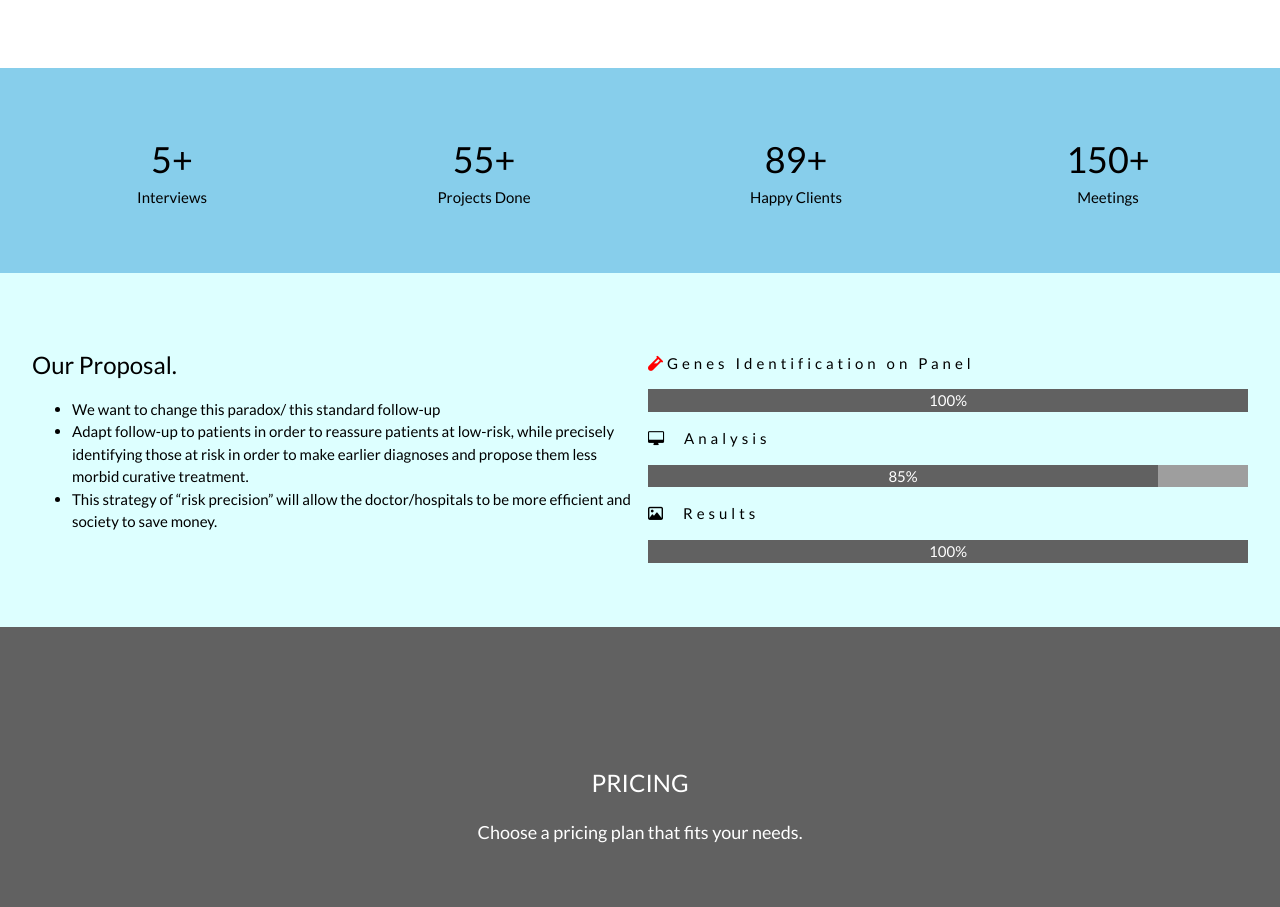
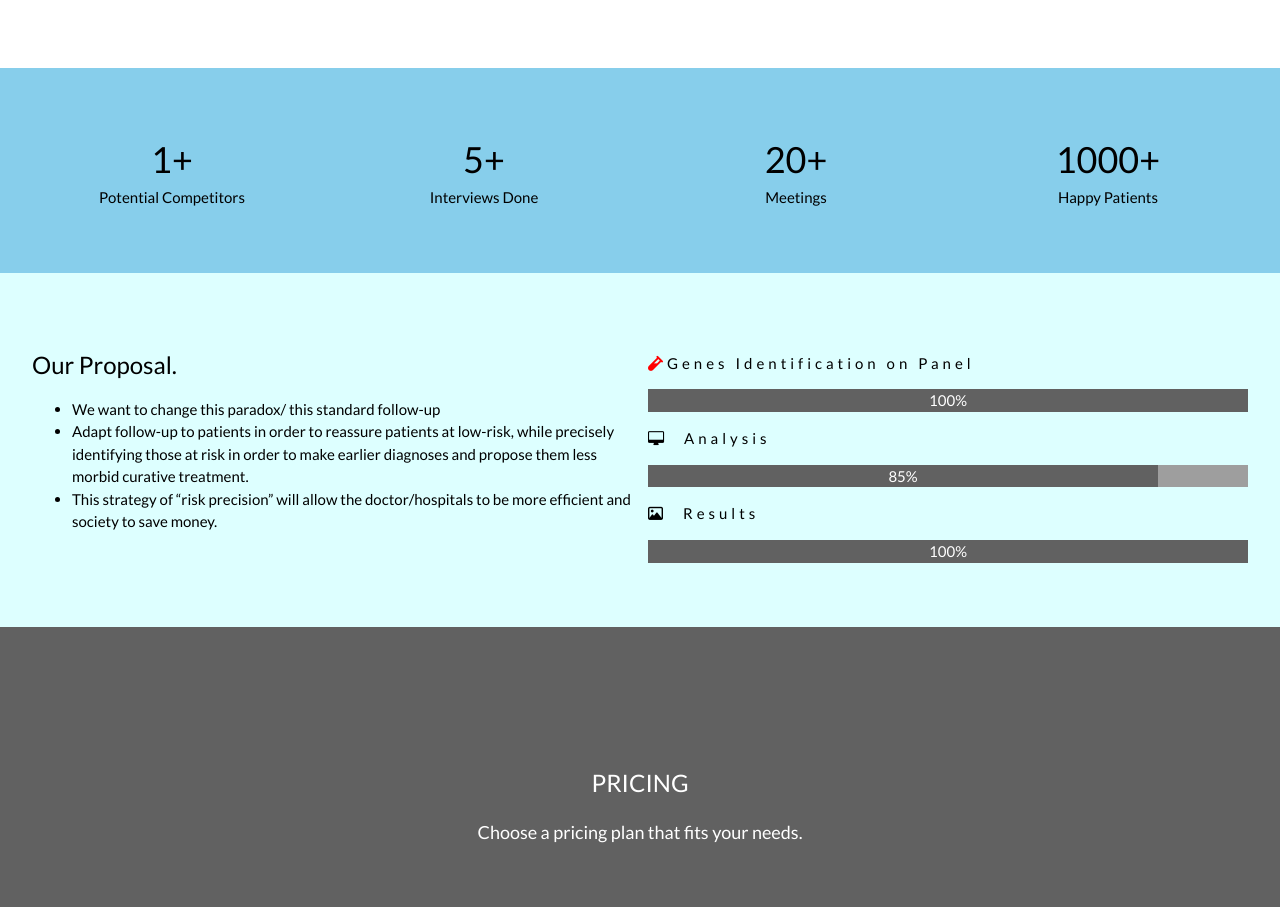
Before and after one commit to BioCoderR/diligence.github.io, a plain HTML site: page index.html in a window 1280 px wide. Shown: the part 5040-5947 px from the top of the page. Drawn offline with nearby package versions, Linux system fonts and the light colour scheme.

Commit message:
Update index.html

```diff
--- a/index.html
+++ b/index.html
@@ -195,20 +195,20 @@ Mortality (red): 2730 death per year</h5></p>
 <!-- Promo Section "Statistics" -->
 <div class="w3-container w3-row w3-center w3-light-blue w3-padding-64">
   <div class="w3-quarter">
-    <span class="w3-xxlarge">5+</span>
-    <br>Interviews
+    <span class="w3-xxlarge">1+</span>
+    <br>Potential Competitors
   </div>
   <div class="w3-quarter">
-    <span class="w3-xxlarge">55+</span>
-    <br>Projects Done
+    <span class="w3-xxlarge">5+</span>
+    <br>Interviews Done
   </div>
   <div class="w3-quarter">
-    <span class="w3-xxlarge">89+</span>
-    <br>Happy Clients
+    <span class="w3-xxlarge">20+</span>
+    <br>Meetings
   </div>
   <div class="w3-quarter">
-    <span class="w3-xxlarge">150+</span>
-    <br>Meetings
+    <span class="w3-xxlarge">1000+</span>
+    <br>Happy Patients
   </div>
 </div>
 <!-- Skills Section -->
```
